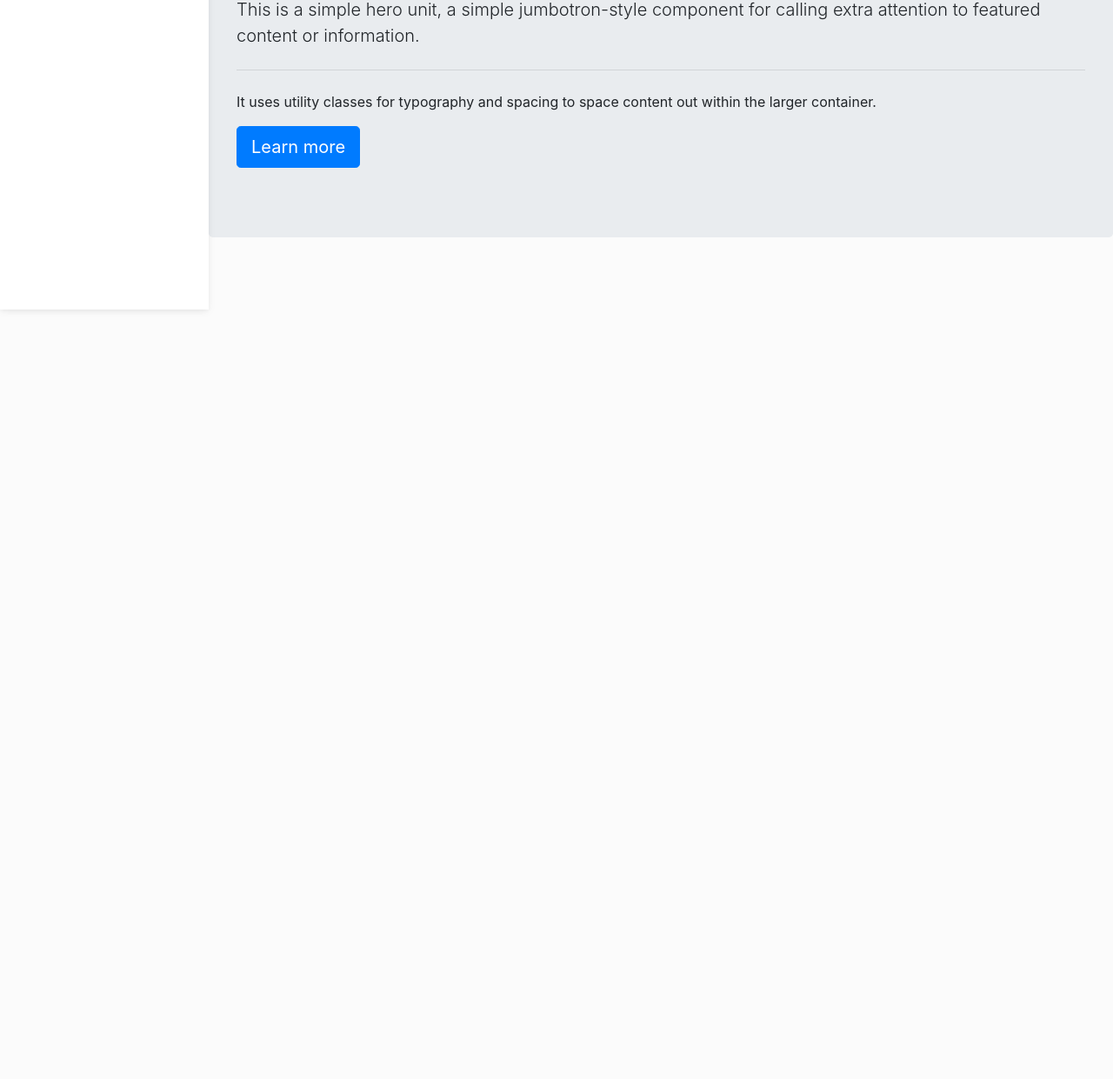
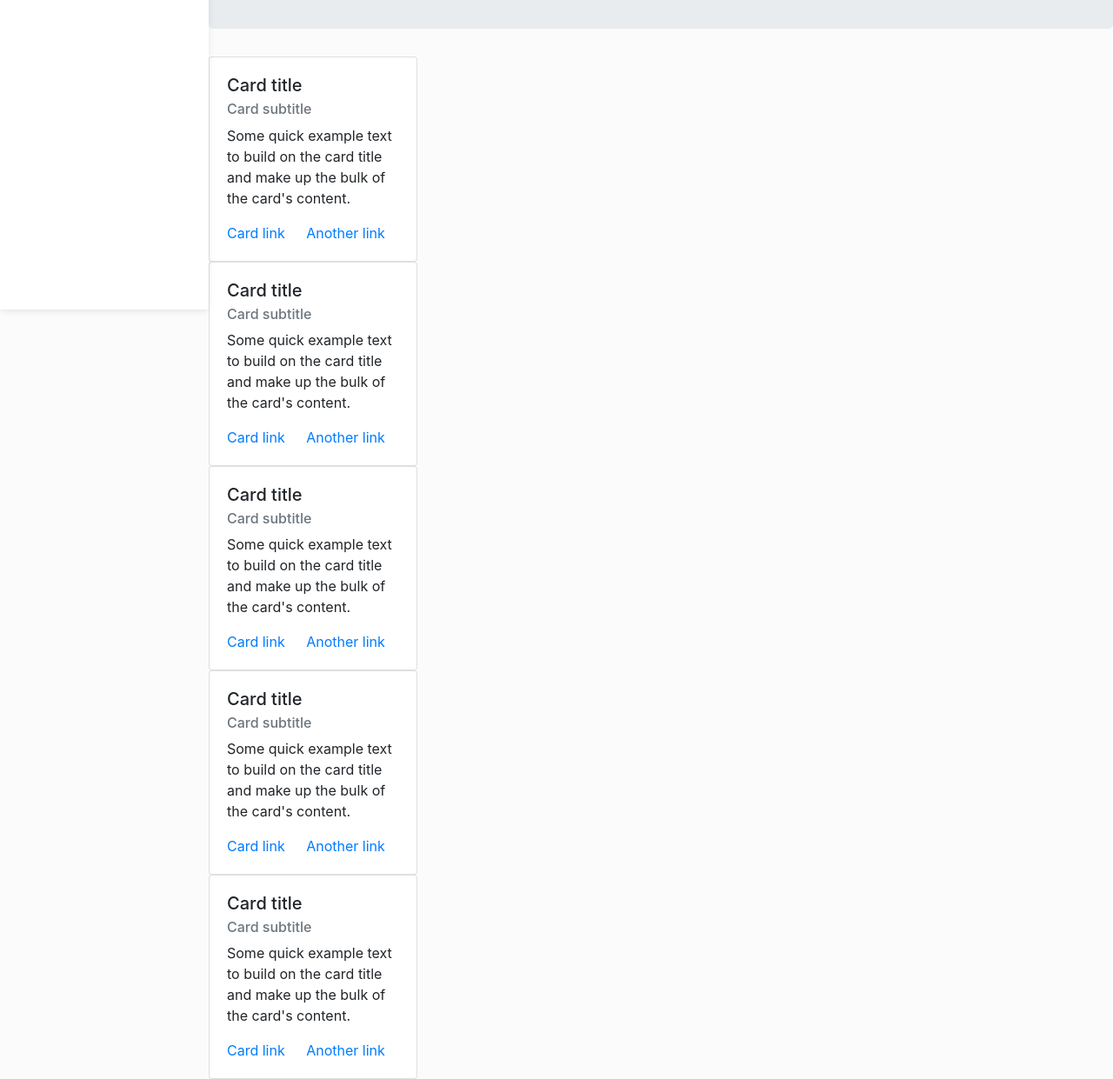
Before and after one commit to jlee12297/Weather-Search, a plain HTML site: page index.html in a window 1280 px wide. Shown: the part 444-1685 px from the top of the page at 87% size. Before the commit the page ends 800 px from the top, so only its background shows below. Drawn offline with nearby package versions, Linux system fonts and the light colour scheme; no server answers.

Commit message:
added html elements Added cards for forecasted weather data. need to pull info for forecasted weather data in jscript

```diff
--- a/index.html
+++ b/index.html
@@ -57,17 +57,71 @@
 
     <!-- Current weather jumbotron-->
     <div class="jumbotron">
-        <h1 class="display-4" id= "cityName">City Name Date and Icon</h1>
-        <p class="lead" id = "currentDate">This is a simple hero unit, a simple jumbotron-style component for calling extra attention to featured content or information.</p>
+        <h1 class="display-4" id= "cityName"></h1>
+        <p class="lead" id = "currentDate"></p>
         <p id= "currentIcon"></p>
         <hr class="my-4">
-        <p>It uses utility classes for typography and spacing to space content out within the larger container.</p>
-        <p class="lead">
-        <a class="btn btn-primary btn-lg" href="#" role="button">Learn more</a>
-        </p>
+        <ul id="currentStats">
+        </ul>
+        <p></p>
+        <p class="lead"></p>
     </div>
     <!-- End of Current Weather Jumbotron-->
 
+    <!-- forecast 1-->
+    <div class="card" style="width: 15rem;">
+  <div class="card-body">
+    <h5 class="card-title" id="forecast1Date">Card title</h5>
+    <h6 class="card-subtitle mb-2 text-muted">Card subtitle</h6>
+    <p class="card-text">Some quick example text to build on the card title and make up the bulk of the card's content.</p>
+    <a href="#" class="card-link">Card link</a>
+    <a href="#" class="card-link">Another link</a>
+  </div>
+</div>
+
+<!-- Forecast 2-->
+<div class="card" style="width: 15rem;">
+  <div class="card-body">
+    <h5 class="card-title" id="forecast2Date">Card title</h5>
+    <h6 class="card-subtitle mb-2 text-muted">Card subtitle</h6>
+    <p class="card-text">Some quick example text to build on the card title and make up the bulk of the card's content.</p>
+    <a href="#" class="card-link">Card link</a>
+    <a href="#" class="card-link">Another link</a>
+  </div>
+</div>
+
+<!-- Forecast 3-->
+<div class="card" style="width: 15rem;">
+  <div class="card-body">
+    <h5 class="card-title" id="forecast3Date">Card title</h5>
+    <h6 class="card-subtitle mb-2 text-muted">Card subtitle</h6>
+    <p class="card-text">Some quick example text to build on the card title and make up the bulk of the card's content.</p>
+    <a href="#" class="card-link">Card link</a>
+    <a href="#" class="card-link">Another link</a>
+  </div>
+</div>
+
+<!-- Forecast 4-->
+<div class="card" style="width: 15rem;">
+  <div class="card-body">
+    <h5 class="card-title" id="forecast4Date">Card title</h5>
+    <h6 class="card-subtitle mb-2 text-muted">Card subtitle</h6>
+    <p class="card-text">Some quick example text to build on the card title and make up the bulk of the card's content.</p>
+    <a href="#" class="card-link">Card link</a>
+    <a href="#" class="card-link">Another link</a>
+  </div>
+</div>
+
+<!-- Forecast 5-->
+<div class="card" style="width: 15rem;">
+  <div class="card-body">
+    <h5 class="card-title" id="forecast5Date">Card title</h5>
+    <h6 class="card-subtitle mb-2 text-muted">Card subtitle</h6>
+    <p class="card-text">Some quick example text to build on the card title and make up the bulk of the card's content.</p>
+    <a href="#" class="card-link">Card link</a>
+    <a href="#" class="card-link">Another link</a>
+  </div>
+</div>
 
 
 
--- a/script.js
+++ b/script.js
@@ -26,7 +26,7 @@ fetch(geocodingUrl)
     displayCityName = (data.query.text.toUpperCase());
     console.log(displayCityName);
 
-
+    //display chosen city name on page
     document.getElementById("cityName").textContent = displayCityName
   });
 
@@ -44,26 +44,50 @@ fetch(weatherUrl)
 
     //converting given unix time to easier to read standard date and time format
     var unixDate = data.current.dt;
-    var unixDate2 = moment.unix(unixDate).utc();
-    currentDate = unixDate2._d;
-    console.log(currentDate);
+    var unixDate2 = moment.unix(unixDate).format("L");
+    currentDate = unixDate2;
     currentTemp = data.current.temp;
-    console.log(currentTemp);
     currentWindspeed = data.current.wind_speed;
-    console.log(currentWindspeed);
     currentHumidity = data.current.humidity;
-    console.log(currentHumidity);
     currentUVI = data.current.uvi;
-    console.log(currentUVI);
     currentWeatherIcon = data.current.weather[0].icon;
-    console.log(currentWeatherIcon);
 
+    //display current date and time
     document.getElementById("currentDate").textContent = currentDate;
 
+    //display weather conditions icon
     src = 'http://openweathermap.org/img/wn/' + currentWeatherIcon + '@2x.png';
     currentWeatherImage = document.createElement('img');
     currentWeatherImage.src = src;
 
+    document.getElementById('currentIcon').appendChild(currentWeatherImage);
 
-    document.getElementById('currentIcon').appendChild(currentWeatherImage);
+    //display current temperaure fahrenheit
+    displayCurrentTemp = document.createElement('li');
+    document.getElementById('currentStats').appendChild(displayCurrentTemp);
+    displayCurrentTemp.textContent = "Temp: " + currentTemp + " °F"
+
+    //display current windspeed
+    displayCurrentWindspeed = document.createElement('li');
+    document.getElementById('currentStats').appendChild(displayCurrentWindspeed);
+    displayCurrentWindspeed.textContent = "Windspeed: " + currentWindspeed + " MPH"
+
+    //display current humidity
+    displayCurrentHumidity = document.createElement('li');
+    document.getElementById('currentStats').appendChild(displayCurrentHumidity);
+    displayCurrentHumidity.textContent = "Humidity: " + currentHumidity + " %"
+
+    //display current UVI
+    displayCurrentUVI = document.createElement('li');
+    document.getElementById('currentStats').appendChild(displayCurrentUVI);
+    displayCurrentUVI.textContent = "UVI Index: " + currentWindspeed
+
+    //=======================================================================================================================
+    //Weather API pulls to pull date for FORECASTED days
+    console.log(data.daily)
+    for (index = 1; index < 6; index++) {
+        forecastData = data.daily[i];
+
+    }
+
   });
--- a/style.css
+++ b/style.css
@@ -23,3 +23,7 @@ body {
   .jumbotron {
     margin-left: 240px;
   }
+
+  .card {
+    margin-left: 240px;
+  }
```
